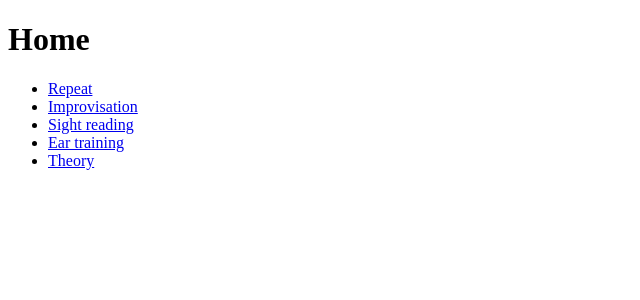
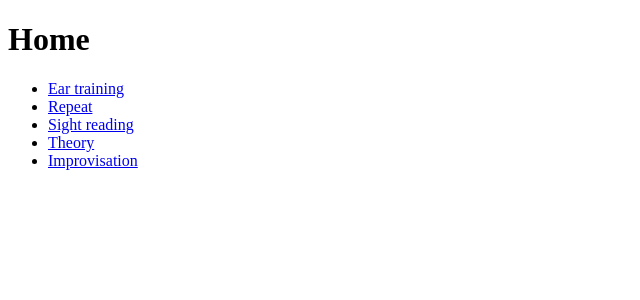
Before and after one commit to Vincent-vst/deusnatura, a React (Vite) app: page / in a window 1280 px wide. Shown: the top 300 px of the page, without its empty margins (0-640 px from the left). Built offline with nearby package versions, Linux system fonts and the light colour scheme.

Commit message:
fix * : build type error

```diff
--- a/src/components/ModulesNav.tsx
+++ b/src/components/ModulesNav.tsx
@@ -5,19 +5,19 @@ const ModulesNav = () => {
     <nav>
       <ul>
         <li>
-          <Link to="/repeat">Repeat</Link>
+          <Link to="/eartraining">Ear training</Link>
         </li>
         <li>
-          <Link to="/improvisation">Improvisation</Link>
+          <Link to="/repeat">Repeat</Link>
         </li>
         <li>
           <Link to="/sightreading">Sight reading</Link>
         </li>
         <li>
-          <Link to="/eartraining">Ear training</Link>
+          <Link to="/theory">Theory</Link>
         </li>
         <li>
-          <Link to="/theory">Theory</Link>
+          <Link to="/improvisation">Improvisation</Link>
         </li>
       </ul>
     </nav>
--- a/src/core/IntervalPlayer.tsx
+++ b/src/core/IntervalPlayer.tsx
@@ -1,3 +1,6 @@
+// @ts-ignore
+import { Howl } from "howler";
+
 export const intervalNames = [
   "unisson",
   "minor 2nd",
@@ -95,7 +98,6 @@ export function getRandomNotes() {
 
 export function playRandomInterval() {
   const notes = getRandomNotes();
-  console.log(notes);
   console.log(getIntervalName(notes[0], notes[1]));
   playInterval(notes[0], notes[1]);
 }
--- a/src/pages/EarTraining.tsx
+++ b/src/pages/EarTraining.tsx
@@ -1,4 +1,3 @@
-import { Howl } from "howler";
 import { playRandomInterval, intervalNames } from "../core/IntervalPlayer";
 
 export default function EarTraining() {
--- a/src/pages/Repeat.tsx
+++ b/src/pages/Repeat.tsx
@@ -1,3 +1,4 @@
+// @ts-ignore
 import MidiPlayer from "react-midi-player";
 import { useState } from "react";
 
```
Also changed, not shown: 1 other file (tests, documents, lock files or other folders).
